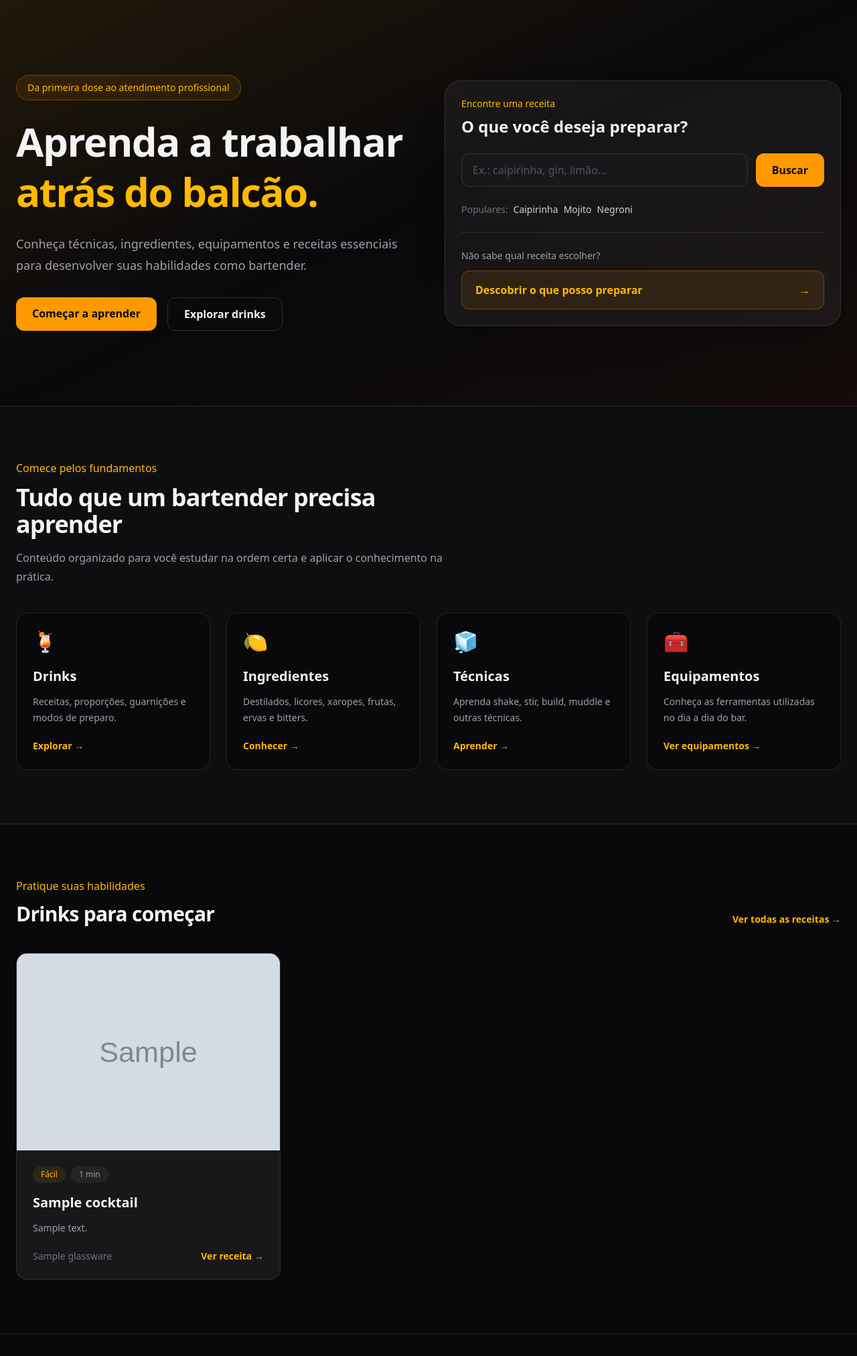
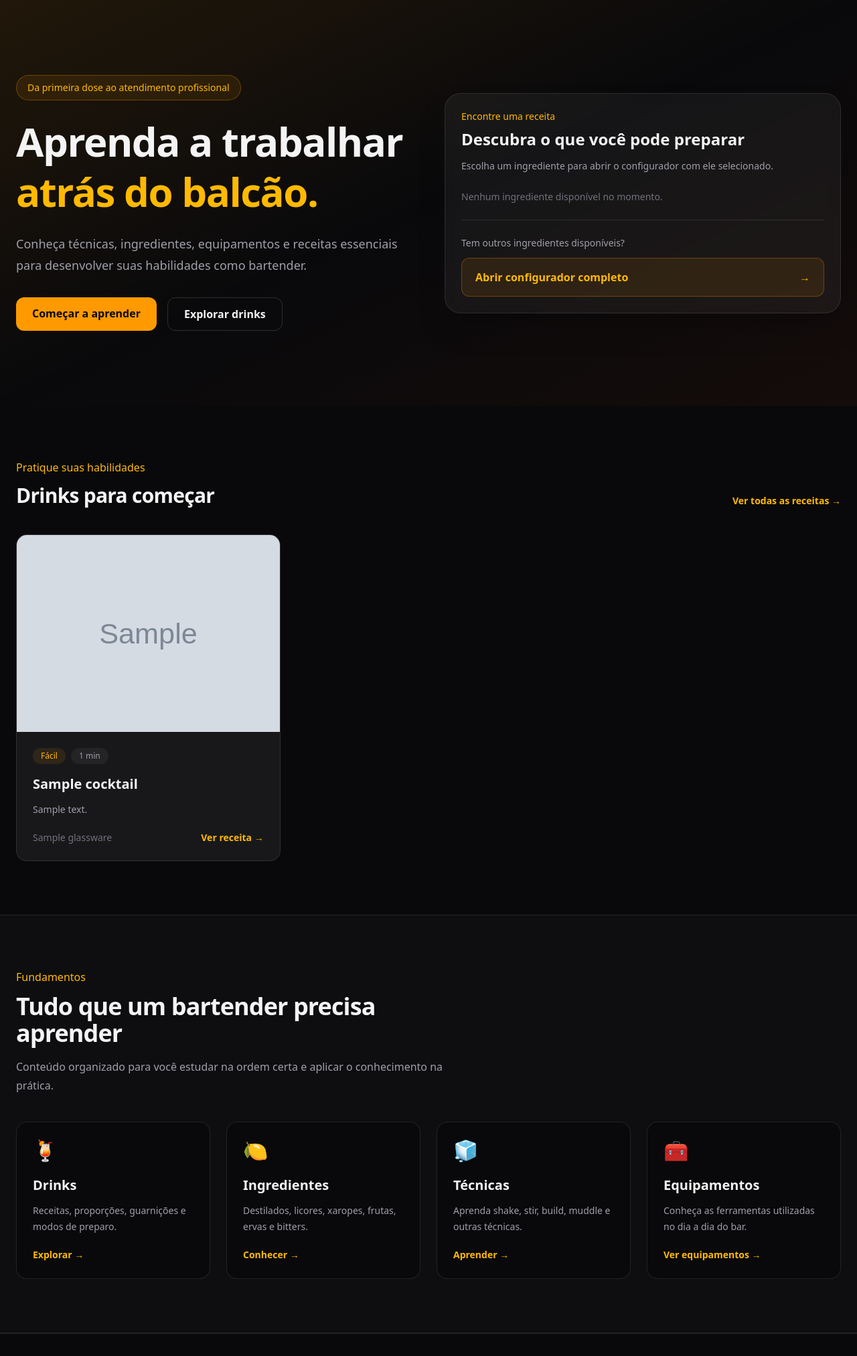
Before and after one commit to thierrydrmv/bartender-base, a Django app: page / in a window 1280 px wide. Shown: the part 77-2102 px from the top of the page at 67% size. Run offline with Django 5.2, Linux system fonts and the light colour scheme; tables that the repository leaves empty hold one stand-in row (values such as "Sample post"); grey boxes marked "Sample" are stand-in pictures; style sheets or scripts are compiled from the project's sources; some libraries are stand-ins or nearby versions.

Commit message:
feat: replace home search with ingredient chips linking to preselected configurator

```diff
--- a/core/views.py
+++ b/core/views.py
@@ -1,6 +1,6 @@
 from django.shortcuts import render
 
-from cocktails.models import Cocktail
+from cocktails.models import Cocktail, Ingredient
 
 
 def home(request):
@@ -10,9 +10,22 @@ def home(request):
         .prefetch_related("techniques")
         .order_by("-created_at")[:6]
     )
+    featured_names = [
+        "Limão",
+        "Vodka",
+        "Hortelã",
+        "Aperol",
+        "Cachaça",
+        "Angostura bitters",
+    ]
+
+    featured_ingredients = Ingredient.objects.filter(
+        name__in=featured_names,
+    )
 
     context = {
         "cocktails": cocktails,
+        "featured_ingredients": featured_ingredients,
     }
 
     return render(request, "core/home.html", context)
--- a/templates/core/home.html
+++ b/templates/core/home.html
@@ -32,100 +32,28 @@
             </div>
             <div class="rounded-3xl border border-white/10 bg-white/5 p-6 shadow-2xl backdrop-blur">
                 <p class="text-sm font-medium text-amber-400">Encontre uma receita</p>
-                <h2 class="mt-2 text-2xl font-semibold">O que você deseja preparar?</h2>
-                <form action="{% url 'cocktails:list' %}" method="get" class="mt-6">
-                    <label for="home-cocktail-search" class="sr-only">Pesquisar drinks</label>
-                    <div class="flex flex-col gap-3 sm:flex-row">
-                        <input id="search"
-                               name="q"
-                               type="search"
-                               placeholder="Ex.: caipirinha, gin, limão..."
-                               class="min-w-0 flex-1 rounded-xl border border-white/10 bg-zinc-900 px-4 py-3 text-zinc-100 outline-none placeholder:text-zinc-600 focus:border-amber-500">
-                        <button type="submit"
-                                class="cursor-pointer rounded-xl bg-amber-500 px-6 py-3 font-semibold text-zinc-950 transition hover:bg-amber-400">
-                            Buscar
-                        </button>
-                    </div>
-                </form>
-                <div class="mt-6 flex flex-wrap gap-2 text-sm">
-                    <span class="text-zinc-500">Populares:</span>
-                    <a href="{% url 'cocktails:list' %}?q=Caipirinha"
-                       class="text-zinc-300 transition hover:text-amber-400">Caipirinha</a>
-                    <a href="{% url 'cocktails:list' %}?q=Mojito"
-                       class="text-zinc-300 transition hover:text-amber-400">Mojito</a>
-                    <a href="{% url 'cocktails:list' %}?q=Negroni"
-                       class="text-zinc-300 transition hover:text-amber-400">Negroni</a>
+                <h2 class="mt-2 text-2xl font-semibold">Descubra o que você pode preparar</h2>
+                <p class="mt-3 text-sm leading-6 text-zinc-400">
+                    Escolha um ingrediente para abrir o configurador com ele selecionado.
+                </p>
+                <div class="mt-6 flex flex-wrap gap-3">
+                    {% for ingredient in featured_ingredients %}
+                        <a href="{% url 'cocktails:matcher' %}?ingredients={{ ingredient.pk }}#results"
+                           class="rounded-full border border-white/10 bg-zinc-900 px-4 py-2 text-sm font-medium text-zinc-300 transition hover:border-amber-500 hover:bg-amber-500/10 hover:text-amber-400">
+                            {{ ingredient.name }}
+                        </a>
+                    {% empty %}
+                        <p class="text-sm text-zinc-500">Nenhum ingrediente disponível no momento.</p>
+                    {% endfor %}
                 </div>
                 <div class="mt-6 border-t border-white/10 pt-6">
-                    <p class="text-sm text-zinc-400">Não sabe qual receita escolher?</p>
+                    <p class="text-sm text-zinc-400">Tem outros ingredientes disponíveis?</p>
                     <a href="{% url 'cocktails:matcher' %}"
                        class="mt-3 flex items-center justify-between rounded-xl border border-amber-500/30 bg-amber-500/10 px-5 py-4 font-semibold text-amber-400 transition hover:border-amber-500 hover:bg-amber-500 hover:text-zinc-950">
-                        <span>Descobrir o que posso preparar</span>
+                        <span>Abrir configurador completo</span>
                         <span aria-hidden="true">→</span>
                     </a>
                 </div>
-            </div>
-        </div>
-    </section>
-    <section id="learning" class="border-y border-white/10 bg-zinc-900/40 py-20">
-        <div class="mx-auto max-w-7xl px-6">
-            <div class="max-w-2xl">
-                <p class="font-medium text-amber-400">Comece pelos fundamentos</p>
-                <h2 class="mt-3 text-3xl font-bold tracking-tight sm:text-4xl">
-                    Tudo que um bartender precisa aprender
-                </h2>
-                <p class="mt-4 leading-7 text-zinc-400">
-                    Conteúdo organizado para você estudar na ordem certa e aplicar
-                    o conhecimento na prática.
-                </p>
-            </div>
-            <div class="mt-10 grid gap-6 md:grid-cols-2 lg:grid-cols-4">
-                <article class="rounded-2xl border border-white/10 bg-zinc-950 p-6 transition hover:-translate-y-1 hover:border-amber-500/50">
-                    <span class="text-3xl">🍹</span>
-                    <h3 class="mt-5 text-xl font-semibold">Drinks</h3>
-                    <p class="mt-3 text-sm leading-6 text-zinc-400">
-                        Receitas, proporções, guarnições e modos de preparo.
-                    </p>
-                    <a href="{% url 'cocktails:list' %}"
-                       class="mt-5 inline-block text-sm font-semibold text-amber-400">
-                        Explorar →
-                    </a>
-                </article>
-                <article id="ingredients"
-                         class="rounded-2xl border border-white/10 bg-zinc-950 p-6 transition hover:-translate-y-1 hover:border-amber-500/50">
-                    <span class="text-3xl">🍋</span>
-                    <h3 class="mt-5 text-xl font-semibold">Ingredientes</h3>
-                    <p class="mt-3 text-sm leading-6 text-zinc-400">
-                        Destilados, licores, xaropes, frutas, ervas e bitters.
-                    </p>
-                    <a href="{% url 'cocktails:ingredient-list' %}"
-                       class="mt-5 inline-block text-sm font-semibold text-amber-400">
-                        Conhecer →
-                    </a>
-                </article>
-                <article id="techniques"
-                         class="rounded-2xl border border-white/10 bg-zinc-950 p-6 transition hover:-translate-y-1 hover:border-amber-500/50">
-                    <span class="text-3xl">🧊</span>
-                    <h3 class="mt-5 text-xl font-semibold">Técnicas</h3>
-                    <p class="mt-3 text-sm leading-6 text-zinc-400">
-                        Aprenda shake, stir, build, muddle e outras técnicas.
-                    </p>
-                    <a href="{% url 'cocktails:technique-list' %}"
-                       class="mt-5 inline-block text-sm font-semibold text-amber-400">
-                        Aprender →
-                    </a>
-                </article>
-                <article class="rounded-2xl border border-white/10 bg-zinc-950 p-6 transition hover:-translate-y-1 hover:border-amber-500/50">
-                    <span class="text-3xl">🧰</span>
-                    <h3 class="mt-5 text-xl font-semibold">Equipamentos</h3>
-                    <p class="mt-3 text-sm leading-6 text-zinc-400">
-                        Conheça as ferramentas utilizadas no dia a dia do bar.
-                    </p>
-                    <a href="{% url 'cocktails:equipment-list' %}"
-                       class="mt-5 inline-block text-sm font-semibold text-amber-400">
-                        Ver equipamentos →
-                    </a>
-                </article>
             </div>
         </div>
     </section>
@@ -195,4 +123,66 @@
             {% endif %}
         </div>
     </section>
+    <section id="learning" class="border-y border-white/10 bg-zinc-900/40 py-20">
+        <div class="mx-auto max-w-7xl px-6">
+            <div class="max-w-2xl">
+                <p class="font-medium text-amber-400">Fundamentos</p>
+                <h2 class="mt-3 text-3xl font-bold tracking-tight sm:text-4xl">
+                    Tudo que um bartender precisa aprender
+                </h2>
+                <p class="mt-4 leading-7 text-zinc-400">
+                    Conteúdo organizado para você estudar na ordem certa e aplicar
+                    o conhecimento na prática.
+                </p>
+            </div>
+            <div class="mt-10 grid gap-6 md:grid-cols-2 lg:grid-cols-4">
+                <article class="rounded-2xl border border-white/10 bg-zinc-950 p-6 transition hover:-translate-y-1 hover:border-amber-500/50">
+                    <span class="text-3xl">🍹</span>
+                    <h3 class="mt-5 text-xl font-semibold">Drinks</h3>
+                    <p class="mt-3 text-sm leading-6 text-zinc-400">
+                        Receitas, proporções, guarnições e modos de preparo.
+                    </p>
+                    <a href="{% url 'cocktails:list' %}"
+                       class="mt-5 inline-block text-sm font-semibold text-amber-400">
+                        Explorar →
+                    </a>
+                </article>
+                <article id="ingredients"
+                         class="rounded-2xl border border-white/10 bg-zinc-950 p-6 transition hover:-translate-y-1 hover:border-amber-500/50">
+                    <span class="text-3xl">🍋</span>
+                    <h3 class="mt-5 text-xl font-semibold">Ingredientes</h3>
+                    <p class="mt-3 text-sm leading-6 text-zinc-400">
+                        Destilados, licores, xaropes, frutas, ervas e bitters.
+                    </p>
+                    <a href="{% url 'cocktails:ingredient-list' %}"
+                       class="mt-5 inline-block text-sm font-semibold text-amber-400">
+                        Conhecer →
+                    </a>
+                </article>
+                <article id="techniques"
+                         class="rounded-2xl border border-white/10 bg-zinc-950 p-6 transition hover:-translate-y-1 hover:border-amber-500/50">
+                    <span class="text-3xl">🧊</span>
+                    <h3 class="mt-5 text-xl font-semibold">Técnicas</h3>
+                    <p class="mt-3 text-sm leading-6 text-zinc-400">
+                        Aprenda shake, stir, build, muddle e outras técnicas.
+                    </p>
+                    <a href="{% url 'cocktails:technique-list' %}"
+                       class="mt-5 inline-block text-sm font-semibold text-amber-400">
+                        Aprender →
+                    </a>
+                </article>
+                <article class="rounded-2xl border border-white/10 bg-zinc-950 p-6 transition hover:-translate-y-1 hover:border-amber-500/50">
+                    <span class="text-3xl">🧰</span>
+                    <h3 class="mt-5 text-xl font-semibold">Equipamentos</h3>
+                    <p class="mt-3 text-sm leading-6 text-zinc-400">
+                        Conheça as ferramentas utilizadas no dia a dia do bar.
+                    </p>
+                    <a href="{% url 'cocktails:equipment-list' %}"
+                       class="mt-5 inline-block text-sm font-semibold text-amber-400">
+                        Ver equipamentos →
+                    </a>
+                </article>
+            </div>
+        </div>
+    </section>
 {% endblock content %}
```
